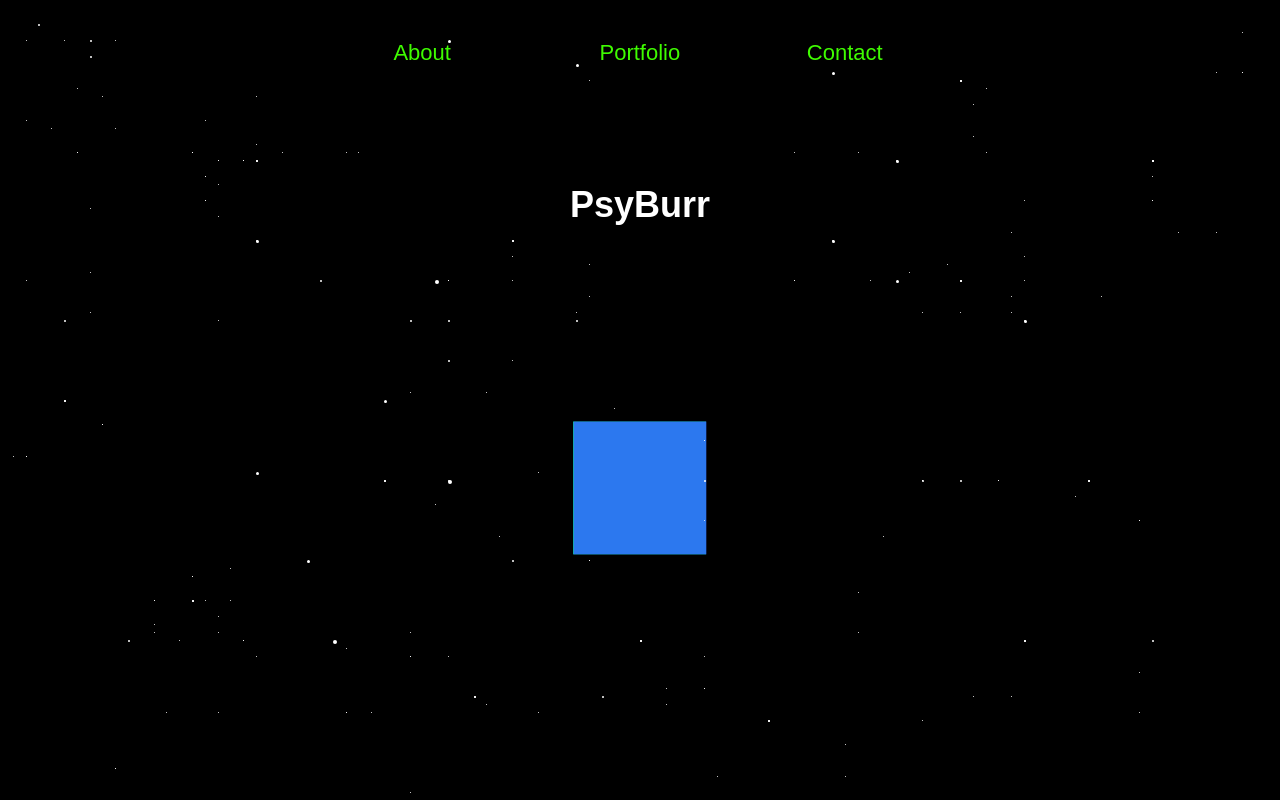
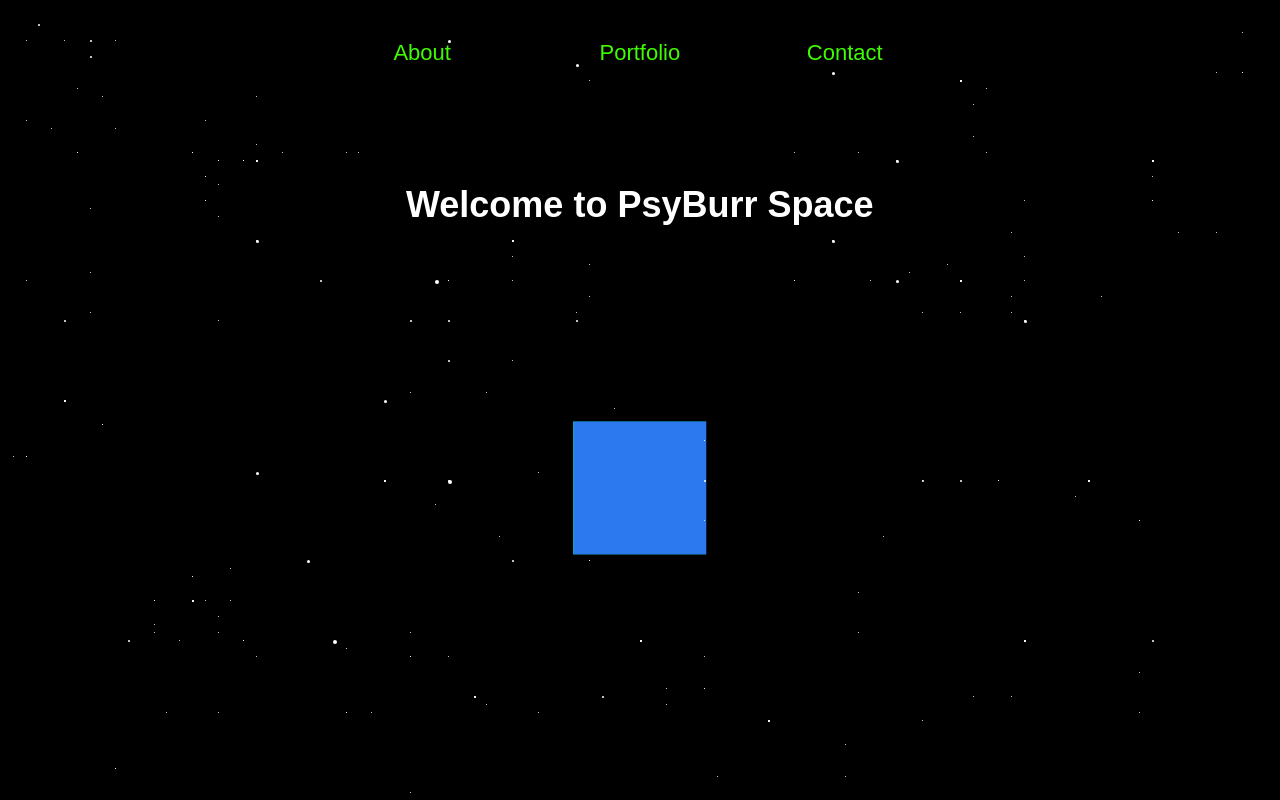
Before and after one commit to jeremyburr/psyburr-react, a React (Create React App) app: page / in a window 1280 px wide. Built offline with nearby package versions, Linux system fonts and the light colour scheme.

Commit message:
Changed homepage copy

```diff
--- a/src/Home.js
+++ b/src/Home.js
@@ -16,12 +16,13 @@ class Home extends Component {
 
     render() {
       const styles = {
-        marginLeft: this.state.marginLeft
+        marginLeft: this.state.marginLeft,
+        fontWeight: "normal"
       }
 
       return (
         <div style={styles} ref={this.ref} className={`${this.props.display} ${this.props.position}`}>
-         <h1>PsyBurr</h1>
+         <h1>Welcome to PsyBurr Space </h1>
         </div>
       )
   }
--- a/src/index.css
+++ b/src/index.css
@@ -10,6 +10,14 @@ body {
 
 h0 {
   color: black;
+}
+
+h1 {
+  text-align: center;
+}
+
+h2 {
+  text-align: center;
 }
 
 video {
```
